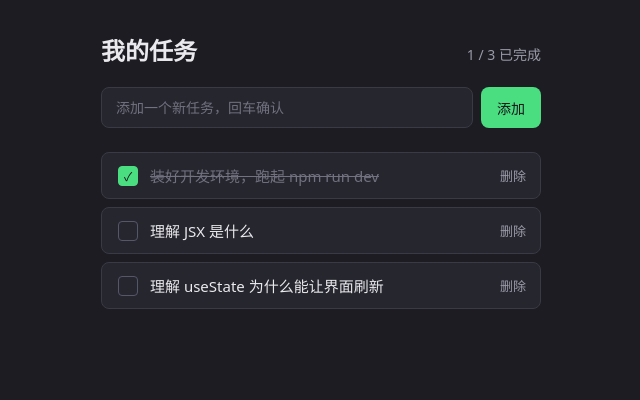
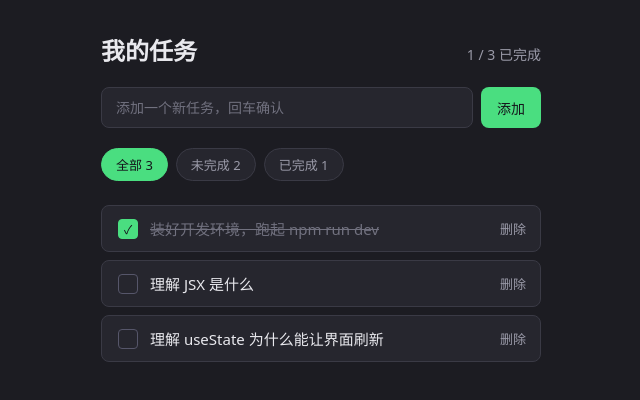
Before and after one commit to little-rookie555/fullstack-learning, a React (Vite) app in the folder projects/01-pomodoro/: page / in a window 1280 px wide. Shown: the top 400 px of the page, without its empty margins (319-959 px from the left). Built offline with nearby package versions, Linux system fonts and the light colour scheme.

Commit message:
feat(01-pomodoro): 添加筛选栏与空状态（留 TODO 两处）

```diff
--- a/projects/01-pomodoro/src/App.css
+++ b/projects/01-pomodoro/src/App.css
@@ -62,6 +62,34 @@
 
 .task-add-button:hover {
   background: #6ee79b;
+}
+
+/* 筛选栏 */
+.filter-bar {
+  display: flex;
+  gap: 8px;
+  margin-top: 20px;
+}
+
+.filter-button {
+  padding: 6px 14px;
+  font-family: inherit;
+  font-size: 13px;
+  color: #9a9aa8;
+  background: #26262e;
+  border: 1px solid #3a3a45;
+  border-radius: 999px;
+  cursor: pointer;
+}
+
+.filter-button:hover {
+  border-color: #56566a;
+}
+
+.filter-button--active {
+  color: #14141a;
+  background: #4ade80;
+  border-color: #4ade80;
 }
 
 /* 任务列表 */
@@ -148,3 +176,14 @@
   color: #71717f;
   text-decoration: line-through;
 }
+
+/* 列表为空时的提示 */
+.task-empty {
+  margin: 20px 0 0;
+  padding: 24px;
+  font-size: 14px;
+  text-align: center;
+  color: #71717f;
+  border: 1px dashed #3a3a45;
+  border-radius: 8px;
+}
--- a/projects/01-pomodoro/src/App.tsx
+++ b/projects/01-pomodoro/src/App.tsx
@@ -7,6 +7,19 @@ type Task = {
   title: string
   done: boolean
 }
+
+// 筛选的三种取值。这是 TypeScript 的"字面量联合类型"：
+// Filter 只能是 'all' | 'active' | 'done' 这三个字符串之一，
+// 写成 'Active' 或 'complete' 会立刻报错。
+type Filter = 'all' | 'active' | 'done'
+
+// 筛选项的配置。用数组存起来，界面上就能用 map 渲染出三个按钮，
+// 而不用手写三遍几乎一样的 JSX。
+const FILTERS: { value: Filter; label: string }[] = [
+  { value: 'all', label: '全部' },
+  { value: 'active', label: '未完成' },
+  { value: 'done', label: '已完成' },
+]
 
 // 初始数据
 const initialTasks: Task[] = [
@@ -26,6 +39,7 @@ function createId() {
 export default function App() {
   const [tasks, setTasks] = useState<Task[]>(initialTasks)
   const [draft, setDraft] = useState('')
+  const [filter, setFilter] = useState<Filter>('all')
 
   function toggleTask(id: number) {
     setTasks((prev) =>
@@ -48,6 +62,26 @@ export default function App() {
   }
 
   const doneCount = tasks.filter((task) => task.done).length
+
+  // 派生数据：当前该显示哪些任务。
+  // 注意它是"算出来"的，不是 state —— 所以永远不可能和 tasks 对不上。
+  const visibleTasks = tasks.filter((task) => {
+    // TODO(你来写·第 1 处)：下面这两个判断写反了，请改对。
+    //   filter 是 'active' 时应该显示"未完成"的任务
+    //   filter 是 'done'   时应该显示"已完成"的任务
+    // 现在的症状：点"未完成"看到的是已完成的，点"已完成"看到的是未完成的。
+    if (filter === 'active') return task.done
+    if (filter === 'done') return !task.done
+    return true
+  })
+
+  // 每个筛选项对应的任务数量。这里复用了 doneCount，
+  // 所以"未完成数"用减法算，不用再 filter 一遍。
+  function countOf(value: Filter) {
+    if (value === 'all') return tasks.length
+    if (value === 'done') return doneCount
+    return tasks.length - doneCount
+  }
 
   return (
     <div className="app">
@@ -76,8 +110,33 @@ export default function App() {
         </button>
       </form>
 
+      {/* 筛选栏：用 FILTERS 数组 map 出三个按钮 */}
+      <div className="filter-bar">
+        {FILTERS.map((item) => (
+          <button
+            key={item.value}
+            className={
+              filter === item.value
+                ? 'filter-button filter-button--active'
+                : 'filter-button'
+            }
+            type="button"
+            onClick={() => {
+              // TODO(你来写·第 2 处)：把当前选中的筛选项改成 item.value。
+              // 现在写死成 'all'，所以你点"未完成""已完成"都不会切换。
+              setFilter('all')
+            }}
+          >
+            {item.label} {countOf(item.value)}
+          </button>
+        ))}
+      </div>
+
+      {visibleTasks.length === 0 ? (
+        <p className="task-empty">没有符合条件的任务</p>
+      ) : (
         <ul className="task-list">
-        {tasks.map((task) => (
+          {visibleTasks.map((task) => (
             <TaskItem
               key={task.id}
               task={task}
@@ -86,6 +145,7 @@ export default function App() {
             />
           ))}
         </ul>
+      )}
     </div>
   )
 }
```
Lines whose indentation alone changed are shown as unchanged.
